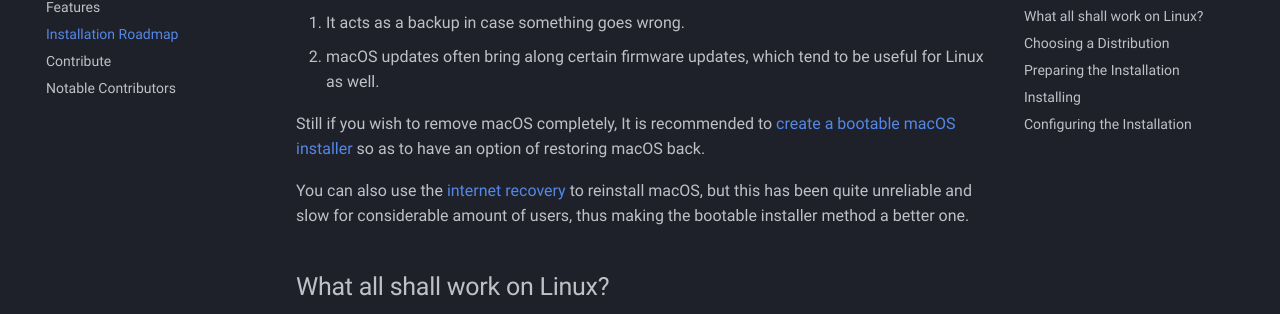
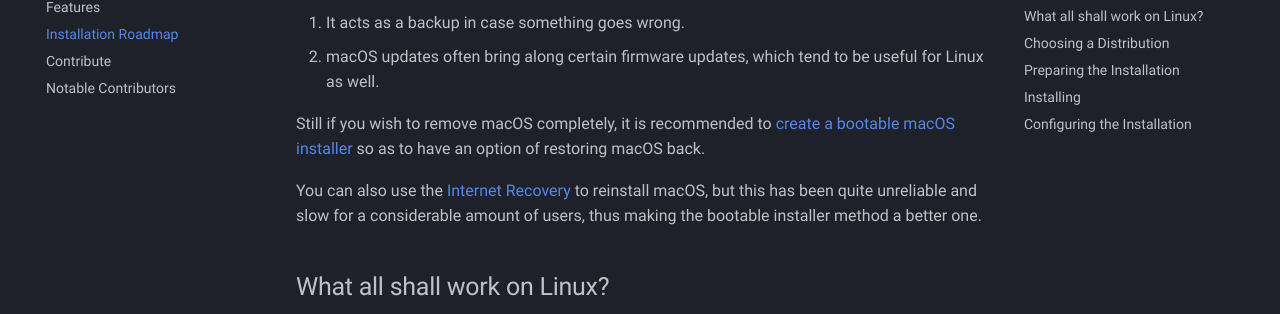
Before and after one commit to t2linux/wiki, an MkDocs documentation site: the page built from docs/roadmap.md, in a window 1280 px wide and 900 px high, scrolled down 604 px. Shown: the part 146-460 px from the top of the window. Built offline with MkDocs 1.6.1 and Material for MkDocs 9.7.7, drawn with Linux system fonts in a browser that asks for light colours; comment, search, counter and statistics services are not loaded.

Commit message:
Fix grammar

```diff
--- a/docs/roadmap.md
+++ b/docs/roadmap.md
@@ -19,9 +19,9 @@ While its technically possible to remove macOS entirely, its strongly encouraged
 1. It acts as a backup in case something goes wrong.
 2. macOS updates often bring along certain firmware updates, which tend to be useful for Linux as well.
 
-Still if you wish to remove macOS completely, It is recommended to [create a bootable macOS installer](https://support.apple.com/en-us/HT201372) so as to have an option of restoring macOS back.
+Still if you wish to remove macOS completely, it is recommended to [create a bootable macOS installer](https://support.apple.com/en-us/HT201372) so as to have an option of restoring macOS back.
 
-You can also use the [internet recovery](https://support.apple.com/en-in/HT204904) to reinstall macOS, but this has been quite unreliable and slow for considerable amount of users, thus making the bootable installer method a better one.
+You can also use the [Internet Recovery](https://support.apple.com/en-in/HT204904) to reinstall macOS, but this has been quite unreliable and slow for a considerable amount of users, thus making the bootable installer method a better one.
 
 ## What all shall work on Linux?
 
```
